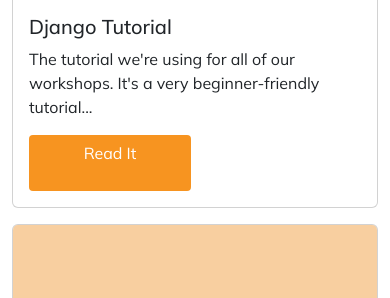
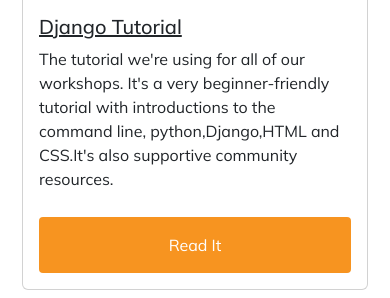
Before and after one commit to pythontanzania/djangogirlstz, a Django app: page /resources/ in a window 390 px wide. Shown: the part 1097-1395 px from the top of the page. Run offline with Django 4.2, Linux system fonts and the light colour scheme; some libraries are stand-ins or nearby versions.

Commit message:
I have change image , change the card image to be square shape also fix read it button

```diff
--- a/static/css/resources.css
+++ b/static/css/resources.css
@@ -33,17 +33,11 @@ body{
     z-index: 0;
 }
 
-
-
 @media (max-width: 768px) {
     .overlay {
         height: 20%; /* Adjust the height for small screens using vh */
     }
 }
-
-
-
-
 
 @media (max-width: 768px){
     .custom-card-img-overlay{
@@ -53,13 +47,29 @@ body{
     }
 }
 
-
 /* Adjust card height to make all cards the same size */
 
 .card {
     height: 100%;
     display: flex;
     flex-direction: column;
+    border-radius: none;
+}
+
+/* Ensure the card body takes up the remaining space for alignment */
+.card-body {
+    flex-grow: 1;
+    display: flex;
+    flex-direction: column;
+    justify-content: space-between;
+}
+
+.d-flex {
+    display: flex;
+}
+
+.justify-content-center {
+    justify-content: center; /* Center content horizontally */
 }
 
 
@@ -77,7 +87,6 @@ body{
     }
 }
 
-
 .read-btn {
     background-color: #F79420;
     color: #fff;
@@ -87,8 +96,9 @@ body{
     text-decoration: none;
     display: inline-block;
     transition: background-color 0.3s ease;
-    width: 162px; /* Set width as specified */
-    height: 56px; /* Set height as specified */
+    width: 100px; /* Set width as specified */
+    height: 56px;
+    margin-top: 10px;/* Set height as specified */
 }
 
 .read-btn:hover {
--- a/templates/resources.html
+++ b/templates/resources.html
@@ -17,14 +17,6 @@
     {% endcompress %}
 </head>
 <body>
-    <!--
-    <header>
-        <div class="header-content">
-            <h1 class="community-heading">COMMUNITY</h1>
-            <p class="community-paragraph">Your journey to learning and growth starts here!</p>
-        </div>
-    </header>
-    -->
 
     <div class="container-fluid p-0">
             <div class="background-overlay d-flex flex-column justify-content-center align-items-center">
@@ -69,49 +61,41 @@
     </div>
 
     <div class="container">
-        <div class="row row-cols-1 row-cols-md-4 g-3">
-            <div class="col-xl-3 col-lg-3 col-md-3 col-sm-6 col-xs-12">
-              <div class="card">
-                <img src="{% static 'djangogirlstz/images/Rectangle 56.png' %}" class="card-img-top" alt="...">
-                <div class="card-body">
-                  <h5 class="card-title">Django Tutorial</h5>
-                  <p class="card-text">The tutorial we're using for all of
-                    our workshops. It's a very beginner-friendly tutorial...</p>
-                  <a href="#" class="btn read-btn">Read It</a>
+        <div class="card-group">
+            <div class="card" style="margin: 10px;">
+                <img src="{% static 'djangogirlstz/images/coaching.jpg' %}" class="img-fluid card-img-top" alt="Rectangle 6">
+                <div class="card-body d-flex flex-column">
+                    <h5 class="card-title" style="text-decoration: underline;">Django Tutorial</h5>
+                    <p class="card-text">The tutorial we're using for all of our workshops. It's a very beginner-friendly tutorial with introductions to the command line, python,Django,HTML and CSS.It's also supportive community resources.</p>
+                    <a href="#" class="btn read-btn d-flex align-items-center justify-content-center" style="width: 100%;">Read It</a>
                 </div>
-              </div>
             </div>
-            <div class="col-xl-3 col-lg-3 col-md-3 col-sm-6 col-xs-12">
-              <div class="card">
-                <img src="{% static 'djangogirlstz/images/Rectangle 56.png' %}" class="card-img-top" alt="...">
-                <div class="card-body">
-                  <h5 class="card-title">Organizer's Manual</h5>
-                  <p class="card-text">We have written down everything
-                    we know about organizing workshops like Django Girls...</p>
-                  <a href="#" class="btn read-btn">Read It</a>
+
+            <div class="card" style="margin: 10px;">
+                <img src="{% static 'djangogirlstz/images/coaching.jpg' %}" class="img-fluid card-img-top" alt="Rectangle 6">
+                <div class="card-body d-flex flex-column">
+                    <h5 class="card-title" style="text-decoration: underline;">Organizer's Manual</h5>
+                    <p class="card-text">We have written down everything we know about organizing workshops like Django Girls. It's a hand book for organizers local events, but can be used to organize any kind of workshop.</p>
+                    <a href="#" class="btn read-btn d-flex align-items-center justify-content-center" style="width: 100%;">Read It</a>
                 </div>
-              </div>
             </div>
-            <div class="col-xl-3 col-lg-3 col-md-3 col-sm-6 col-xs-12">
-              <div class="card">
-                <img src="{% static 'djangogirlstz/images/Rectangle 56.png' %}" class="card-img-top" alt="...">
-                <div class="card-body">
-                  <h5 class="card-title">Coaching Manual</h5>
-                  <p class="card-text">A good coaching approach is the
-                    most important part of Django Girls events...</p>
-                  <a href="#" class="btn read-btn">Read It</a>
+
+            <div class="card" style="margin: 10px;">
+                <img src="{% static 'djangogirlstz/images/coaching.jpg' %}" class="img-fluid card-img-top" alt="Rectangle 6">
+                <div class="card-body d-flex flex-column">
+                    <h5 class="card-title" style="text-decoration: underline;">Coaching</h5>
+                    <p class="card-text">A good coaching approach is the most important part of Django Girls events.What the rules are and what we believe in.This can be used for coaching any event not only Django Girls Workshops</p>
+                    <a href="#" class="btn read-btn d-flex align-items-center justify-content-center" style="width: 100%;">Read It</a>
                 </div>
-              </div>
             </div>
-            <div class="col-xl-3 col-lg-3 col-md-3 col-sm-6 col-xs-12">
-              <div class="card">
-                <img src="{% static 'djangogirlstz/images/Rectangle 56.png' %}" class="card-img-top" alt="...">
-                <div class="card-body">
-                  <h5 class="card-title">Tutorial Extension</h5>
-                  <p class="card-text">This book contains additional tasks and tutorials...</p>
-                  <a href="#" class="btn read-btn">Read It</a>
+
+            <div class="card" style="margin: 10px;">
+                <img src="{% static 'djangogirlstz/images/coaching.jpg' %}" class="img-fluid card-img-top" alt="Rectangle 6">
+                <div class="card-body d-flex flex-column">
+                    <h5 class="card-title" style="text-decoration: underline;">Tutorial Extension</h5>
+                    <p class="card-text">This book contains additional tasks and tutorials.Our main tutorial fits into one day of work and we want it to stay this way. The extension offers deeper insights and practical exercises.</p>
+                    <a href="#" class="btn read-btn d-flex align-items-center justify-content-center" style="width: 100%;">Read It</a>
                 </div>
-              </div>
             </div>
         </div>
     </div>
```
Also changed, not shown: 1 other file.
